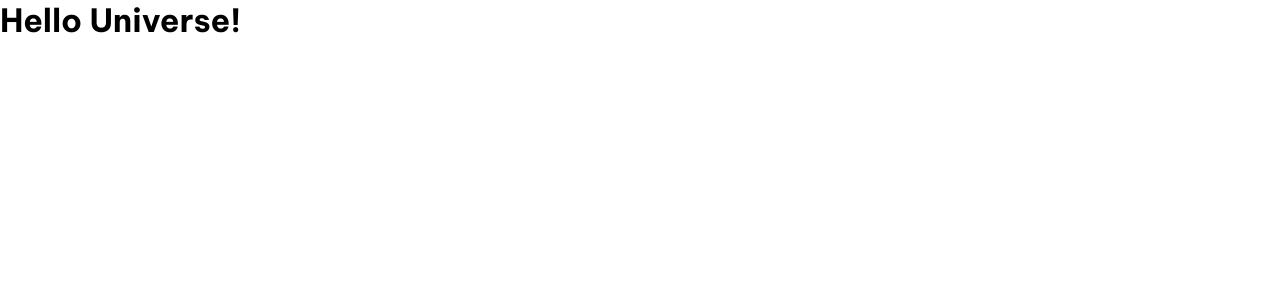
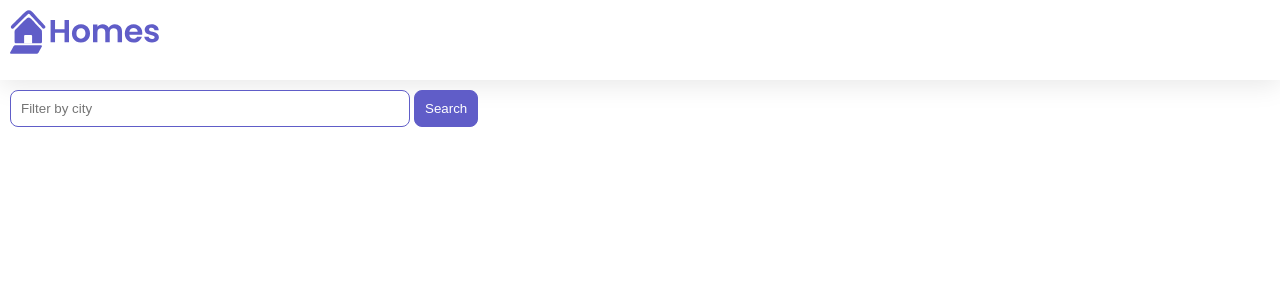
Before and after one commit to JorisSchelfaut/angular-dev-tutorial-first-app, an Angular app: page / in a window 1280 px wide. Shown: the top 300 px of the page. Built offline with nearby package versions, Linux system fonts and the light colour scheme.

Commit message:
Create home component #3

```diff
--- a/src/app/app.component.ts
+++ b/src/app/app.component.ts
@@ -1,11 +1,19 @@
 import {Component} from '@angular/core';
+import {HomeComponent} from './home/home.component';
 
 @Component({
   selector: 'app-root',
   standalone: true,
-  imports: [],
+  imports: [HomeComponent],
   template: `
-    <h1>Hello Universe!</h1>
+    <main>
+      <header class="brand-name">
+        <img class="brand-logo" src="/assets/logo.svg" alt="logo" aria-hidden="true" />
+      </header>
+      <section class="content">
+        <app-home></app-home>
+      </section>
+    </main>
   `,
   styleUrls: ['./app.component.css'],
 })
--- /dev/null
+++ b/src/app/home/home.component.css
@@ -0,0 +1,36 @@
+.results {
+    display: grid;
+    column-gap: 14px;
+    row-gap: 14px;
+    grid-template-columns: repeat(auto-fill, minmax(400px, 400px));
+    margin-top: 50px;
+    justify-content: space-around;
+  }
+  input[type="text"] {
+    border: solid 1px var(--primary-color);
+    padding: 10px;
+    border-radius: 8px;
+    margin-right: 4px;
+    display: inline-block;
+    width: 30%;
+  }
+  button {
+    padding: 10px;
+    border: solid 1px var(--primary-color);
+    background: var(--primary-color);
+    color: white;
+    border-radius: 8px;
+  }
+  @media (min-width: 500px) and (max-width: 768px) {
+    .results {
+        grid-template-columns: repeat(2, 1fr);
+    }
+    input[type="text"] {
+        width: 70%;
+    }
+  }
+  @media (max-width: 499px) {
+    .results {
+        grid-template-columns: 1fr;
+    }
+  }
--- /dev/null
+++ b/src/app/home/home.component.html
@@ -0,0 +1,6 @@
+<section>
+    <form>
+      <input type="text" placeholder="Filter by city" />
+      <button class="primary" type="button">Search</button>
+    </form>
+</section>
```
Also changed, not shown: src/app/home/home.component.ts (added, +12 -0 lines), 1 other file (tests, documents, lock files or other folders).
